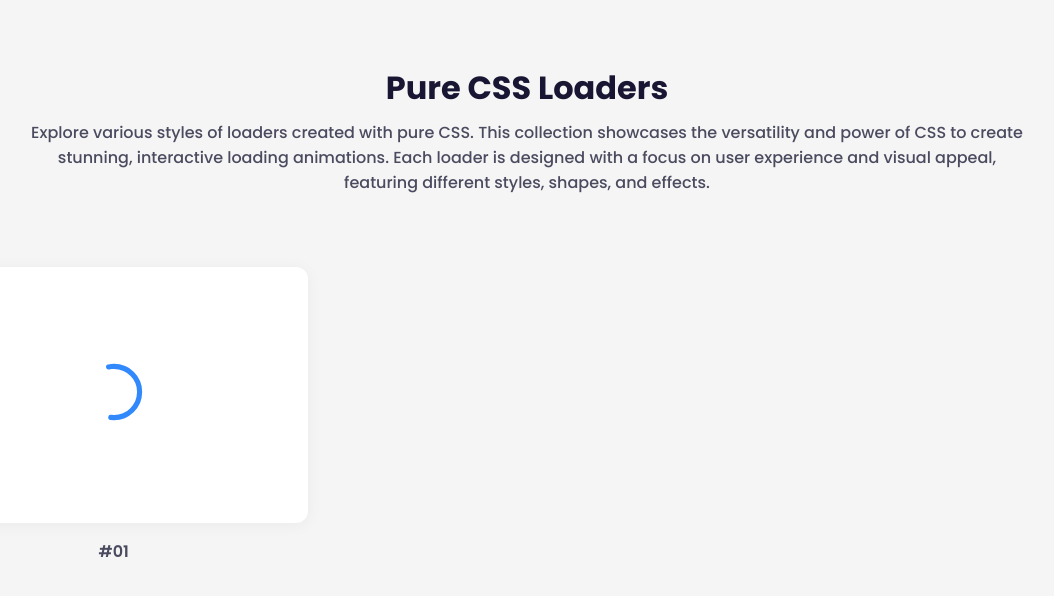
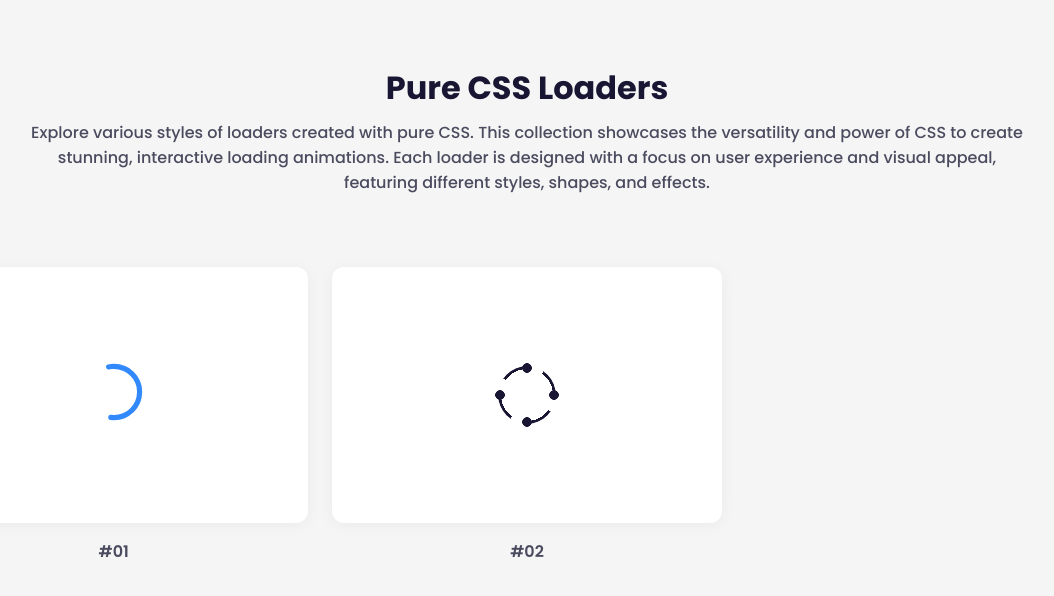
Before and after one commit to chouaib-djaidri/pure-css-loaders, a plain HTML site: page index.html in a window 1280 px wide. Shown: the whole page, without its empty margins (113-1167 px from the left). Drawn offline with Linux system fonts and the light colour scheme.

Commit message:
feat: add loader #02

```diff
--- a/index.html
+++ b/index.html
@@ -33,6 +33,12 @@
           </div>
           <p class="loader-card__title">#01</p>
         </div>
+        <div class="loader-card">
+          <div class="loader-card__container">
+            <div class="loader-2"></div>
+          </div>
+          <p class="loader-card__title">#02</p>
+        </div>
       </section>
     </div>
   </body>
--- a/styles.css
+++ b/styles.css
@@ -107,3 +107,31 @@ body {
     stroke-dashoffset: -125px;
   }
 }
+
+/* Loader 02 */
+.loader-2 {
+  width: 4rem;
+  height: 4rem;
+  --c: radial-gradient(farthest-side, #191634 92%, #0000);
+  background: var(--c) 50% 0, var(--c) 50% 100%, var(--c) 100% 50%,
+    var(--c) 0 50%;
+  background-size: 10px 10px;
+  background-repeat: no-repeat;
+  animation: s8 1s infinite;
+  position: relative;
+}
+.loader-2::before {
+  content: "";
+  position: absolute;
+  inset: 0;
+  margin: 3px;
+  background: repeating-conic-gradient(#0000 0 35deg, #191634 0 90deg);
+  -webkit-mask: radial-gradient(farthest-side, #0000 calc(100% - 3px), #000 0);
+  mask: radial-gradient(farthest-side, #0000 calc(100% - 3px), #000 0);
+  border-radius: 50%;
+}
+@keyframes s8 {
+  100% {
+    transform: rotate(0.5turn);
+  }
+}
```
